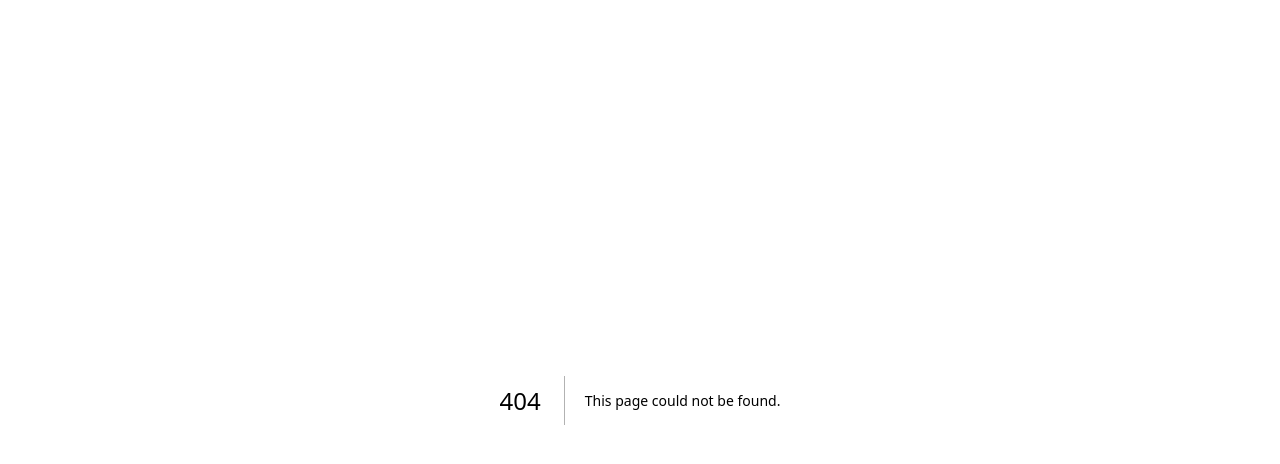
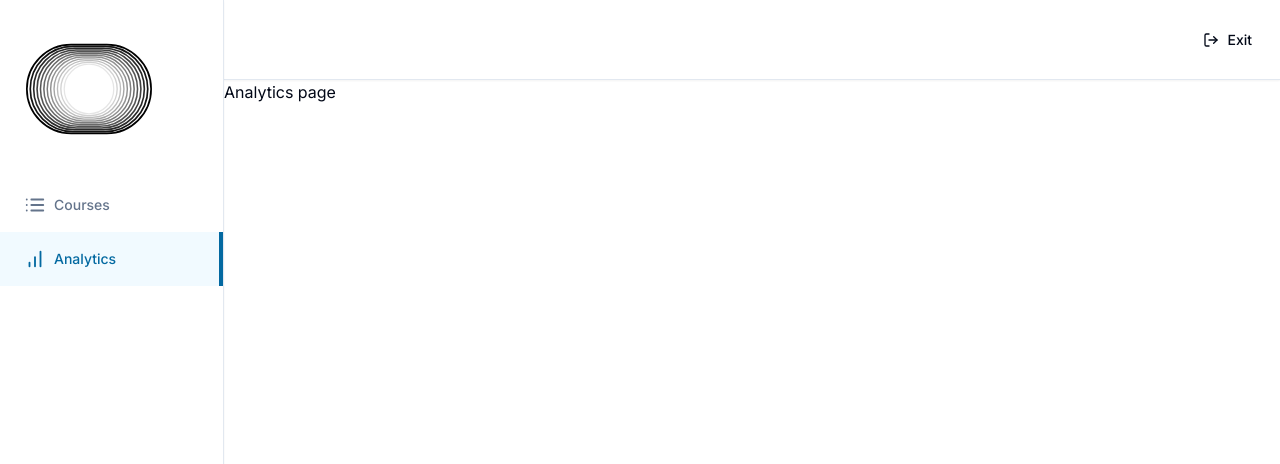
Before and after one commit to demoose/lms-tut, a Next.js app: page /teacher/analytics in a window 1280 px wide. Before the commit this address had no page. Shown: the top 464 px of the page. Built offline with nearby package versions, Linux system fonts and the light colour scheme.

Commit message:
complete dynamic layout portion of tut

```diff
--- a/app/(dashboard)/(routes)/page.tsx
+++ b/app/(dashboard)/(routes)/page.tsx
@@ -1,9 +1,5 @@
 import { UserButton } from "@clerk/nextjs";
 
 export default function Home() {
-  return (
-    <div>
-      <UserButton afterSignOutUrl="/" />
-    </div>
-  );
+  return <div></div>;
 }
--- /dev/null
+++ b/app/(dashboard)/(routes)/teacher/analytics/page.tsx
@@ -0,0 +1,5 @@
+const TeacherAnalytics = () => {
+  return <div>Analytics page</div>;
+};
+
+export default TeacherAnalytics;
--- /dev/null
+++ b/app/(dashboard)/(routes)/teacher/courses/page.tsx
@@ -0,0 +1,5 @@
+const TeacherPage = () => {
+  return <div>teacher page</div>;
+};
+
+export default TeacherPage;
--- a/app/(dashboard)/_components/sidebar-routes.tsx
+++ b/app/(dashboard)/_components/sidebar-routes.tsx
@@ -1,14 +1,22 @@
 "use client";
 
-import { Layout, Compass } from "lucide-react";
+import { Layout, Compass, List, BarChart } from "lucide-react";
 import SidebarItem from "./sidebar-item";
+import { usePathname } from "next/navigation";
 
 const guestRoutes = [
   { icon: Layout, label: "Dashboard", href: "/" },
   { icon: Compass, label: "Browse", href: "/search" },
 ];
+
+const teacherRoutes = [
+  { icon: List, label: "Courses", href: "/teacher/courses" },
+  { icon: BarChart, label: "Analytics", href: "/teacher/analytics" },
+];
 const SidebarRoutes = () => {
-  const routes = guestRoutes;
+  const pathname = usePathname();
+  const isTeacherPage = pathname?.includes("/teacher");
+  const routes = isTeacherPage ? teacherRoutes : guestRoutes;
 
   return (
     <div className="flex flex-col w-full">
--- a/components/navbar-routes.tsx
+++ b/components/navbar-routes.tsx
@@ -1,10 +1,34 @@
 "use client";
 
 import { UserButton } from "@clerk/nextjs";
+import { usePathname, useRouter } from "next/navigation";
+import { Button } from "./ui/button";
+import { LogOut } from "lucide-react";
+import Link from "next/link";
 
 const NavbarRoutes = () => {
+  const pathname = usePathname();
+  const router = useRouter();
+
+  const isTeacherPage = pathname?.startsWith("/teacher");
+  const isPlayerPage = pathname?.includes("/chapter");
+
   return (
     <div className="flex gap-x-2 ml-auto">
+      {isTeacherPage || isPlayerPage ? (
+        <Link href="/">
+          <Button size="sm" variant="ghost">
+            <LogOut className="h-4 w-4 mr-2" />
+            Exit
+          </Button>
+        </Link>
+      ) : (
+        <Link href="/teacher/courses">
+          <Button size="sm" variant="ghost">
+            Teacher Mode
+          </Button>
+        </Link>
+      )}
       <UserButton afterSignOutUrl="/" />
     </div>
   );
--- /dev/null
+++ b/components/ui/button.tsx
@@ -0,0 +1,56 @@
+import * as React from "react"
+import { Slot } from "@radix-ui/react-slot"
+import { cva, type VariantProps } from "class-variance-authority"
+
+import { cn } from "@/lib/utils"
+
+const buttonVariants = cva(
+  "inline-flex items-center justify-center rounded-md text-sm font-medium ring-offset-background transition-colors focus-visible:outline-none focus-visible:ring-2 focus-visible:ring-ring focus-visible:ring-offset-2 disabled:pointer-events-none disabled:opacity-50",
+  {
+    variants: {
+      variant: {
+        default: "bg-primary text-primary-foreground hover:bg-primary/90",
+        destructive:
+          "bg-destructive text-destructive-foreground hover:bg-destructive/90",
+        outline:
+          "border border-input bg-background hover:bg-accent hover:text-accent-foreground",
+        secondary:
+          "bg-secondary text-secondary-foreground hover:bg-secondary/80",
+        ghost: "hover:bg-accent hover:text-accent-foreground",
+        link: "text-primary underline-offset-4 hover:underline",
+      },
+      size: {
+        default: "h-10 px-4 py-2",
+        sm: "h-9 rounded-md px-3",
+        lg: "h-11 rounded-md px-8",
+        icon: "h-10 w-10",
+      },
+    },
+    defaultVariants: {
+      variant: "default",
+      size: "default",
+    },
+  }
+)
+
+export interface ButtonProps
+  extends React.ButtonHTMLAttributes<HTMLButtonElement>,
+    VariantProps<typeof buttonVariants> {
+  asChild?: boolean
+}
+
+const Button = React.forwardRef<HTMLButtonElement, ButtonProps>(
+  ({ className, variant, size, asChild = false, ...props }, ref) => {
+    const Comp = asChild ? Slot : "button"
+    return (
+      <Comp
+        className={cn(buttonVariants({ variant, size, className }))}
+        ref={ref}
+        {...props}
+      />
+    )
+  }
+)
+Button.displayName = "Button"
+
+export { Button, buttonVariants }
--- a/package.json
+++ b/package.json
@@ -11,6 +11,7 @@
   "dependencies": {
     "@clerk/nextjs": "^4.24.1",
     "@radix-ui/react-dialog": "^1.0.5",
+    "@radix-ui/react-slot": "^1.0.2",
     "@types/node": "20.6.5",
     "@types/react": "18.2.22",
     "@types/react-dom": "18.2.7",
```
Also changed, not shown: 1 other file (tests, documents, lock files or other folders).
